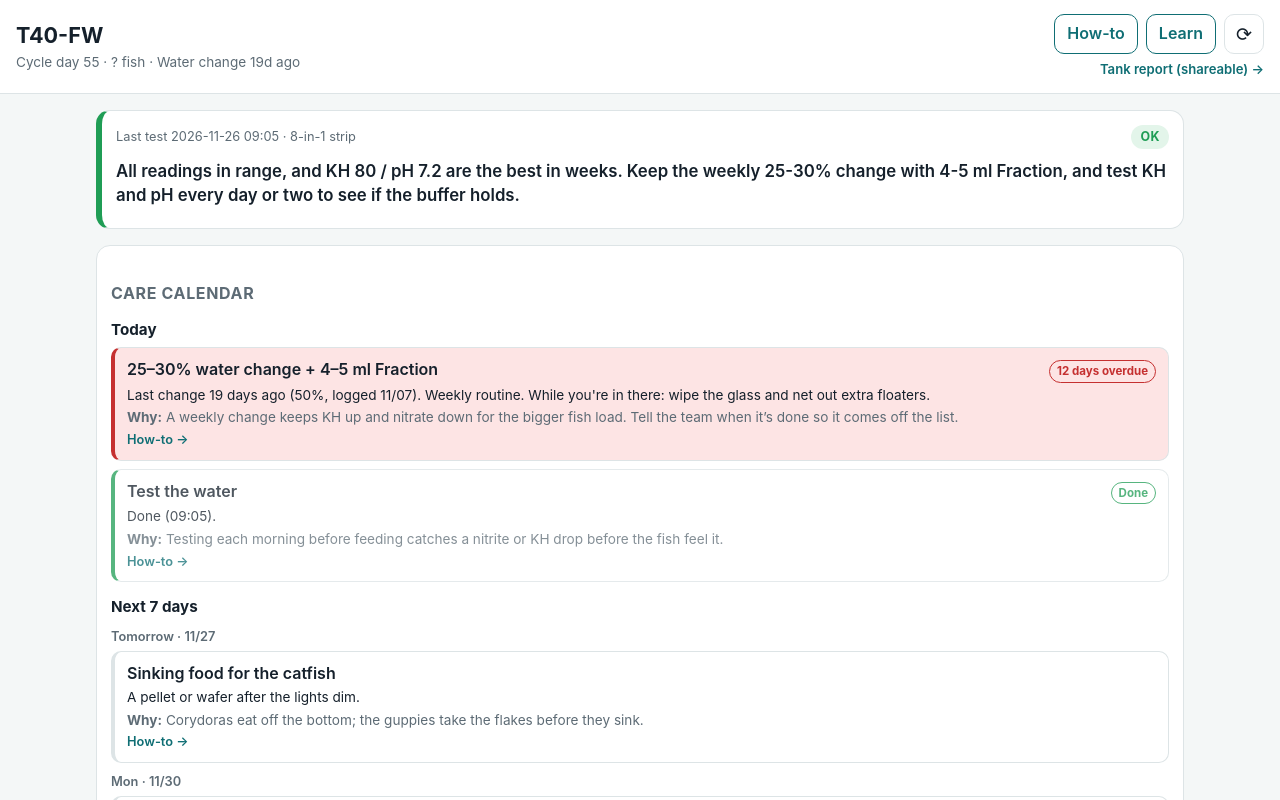
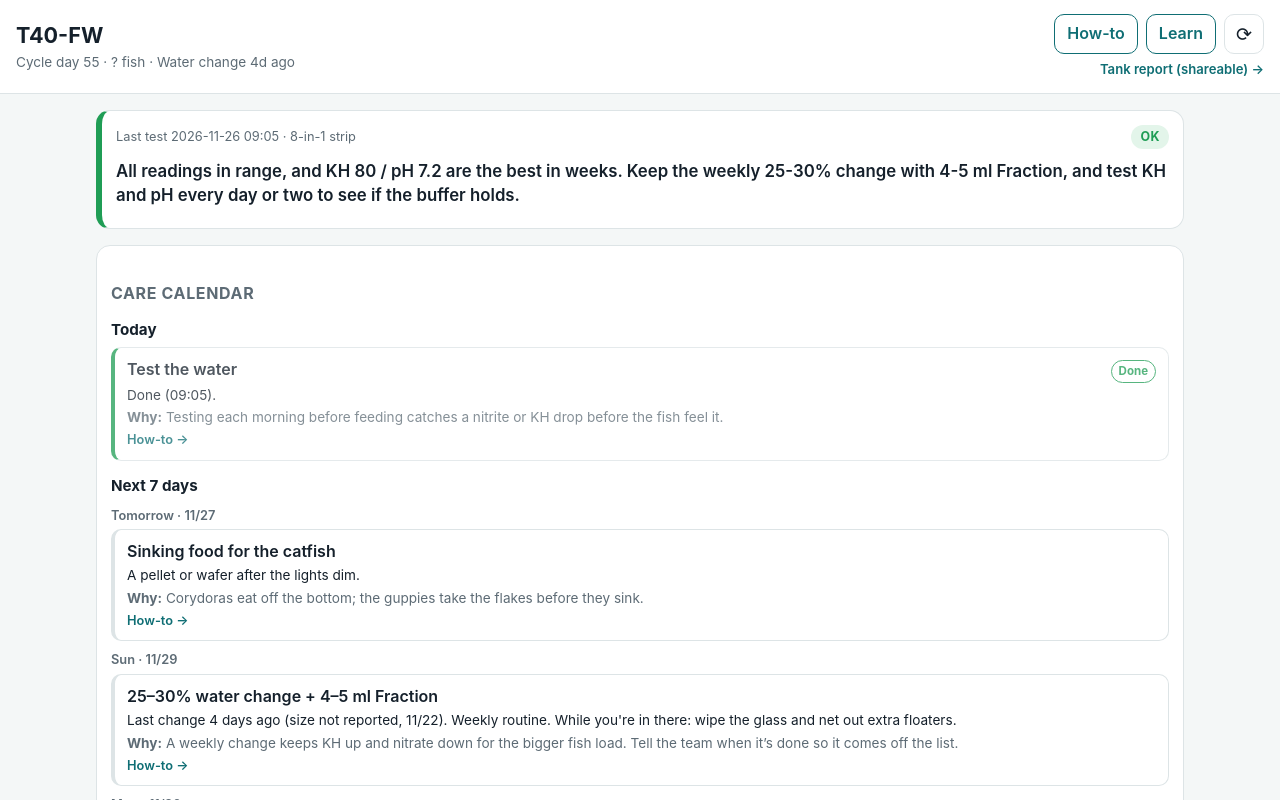
Before and after one commit to cartoticus/Tank-Manager, a plain HTML site: page index.html in a window 1280 px wide. Shown: the top 800 px of the page. Drawn offline with Linux system fonts and the light colour scheme.

Commit message:
v1.17: Care calendar counts reported water change 11/22; aragonite rinse counts from 11/22
Co-Authored-By: Claude Sonnet 5.5 <noreply@anthropic.com>
Claude-Session: https://claude.ai/code/session_01KNXiYNKocv6HhXwzVZodJC

```diff
--- a/app.js
+++ b/app.js
@@ -1,5 +1,5 @@
 'use strict';
-/* Tank Manager PWA v1.16
+/* Tank Manager PWA v1.17
  * Reads tank_water_log.csv (fixed 22-column schema) and journal.json, and shows status,
  * recommendation, latest readings (tap a tile for its detail card and 14-day trend),
  * the last 6 tests (now vs last), and the last 6 journal entries. #log and #journal show everything.
@@ -573,8 +573,8 @@ function render(data, sourceText) {
   const parts = [];
   if (last.cycle_day) parts.push(`Cycle day ${last.cycle_day}`);
   parts.push(fishless ? 'Fishless cycle' : `${last.fish_count || '?'} fish`);
-  const wc = recs.filter(r => num(r.water_change_pct) > 0);
-  parts.push(wc.length ? `Water change ${daysBetween(wc[wc.length - 1]._ts, Date.now())}d ago` : 'No water change logged');
+  const lwc = lastWaterChange(recs);
+  parts.push(lwc ? `Water change ${daysBetween(lwc._ts, Date.now())}d ago` : 'No water change logged');
   $('tankSub').textContent = parts.join(' · ');
 
   // Status + recommendation
@@ -791,7 +791,9 @@ const CARE = {
   fraction: '4–5 ml Fraction',  // treats the full 40 gal
   sinkingFoodDays: [1, 3, 5],   // Mon / Wed / Fri, for the corydoras
   rootTabsDue: '2027-01-07',    // ~3 months after the 2026-10-07 tabs
-  aragoniteStart: '2026-11-08', // aragonite sand bag went into the canister
+  aragoniteStart: '2026-11-22', // aragonite went into the filter (Sunday 11/22)
+  // Water changes Wayne reported that are not on a test row (size not given). Add the date here when one is reported outside a test.
+  extraChanges: ['2026-11-22'],
   aragoniteEveryDays: 35,       // rinse every 5 weeks
   lookAheadDays: 7
 };
@@ -805,6 +807,18 @@ function dayLabel(t, today) {
   if (n === 0) return `Today · ${md}`;
   if (n === 1) return `Tomorrow · ${md}`;
   return `${WD[d.getDay()]} · ${md}`;
+}
+
+/* Latest water change: the newest test row with water_change_pct, or a reported date in CARE.extraChanges, whichever is later.
+   Returns {_ts, date, pct} (pct is null when the size was not reported) or null. */
+function lastWaterChange(recs) {
+  const wc = recs.filter(r => num(r.water_change_pct) > 0);
+  let best = wc.length ? { _ts: wc[wc.length - 1]._ts, date: wc[wc.length - 1].date, pct: wc[wc.length - 1].water_change_pct } : null;
+  (CARE.extraChanges || []).forEach(d => {
+    const ts = new Date(`${d}T00:00`).getTime();
+    if (!best || dayStart(ts) > dayStart(best._ts)) best = { _ts: ts, date: d, pct: null };
+  });
+  return best;
 }
 
 /* Work out each job's due day. Returns [{due, title, detail, why, howto, done}] */
@@ -823,8 +837,7 @@ function careTasks(recs, now) {
   });
 
   // 2. Water change: weekly, or sooner when the latest test calls for one
-  const wc = recs.filter(r => num(r.water_change_pct) > 0);
-  const lastWc = wc.length ? wc[wc.length - 1] : null;
+  const lastWc = lastWaterChange(recs);
   const weekly = lastWc ? addDays(lastWc._ts, CARE.changeEveryDays) : today;
   const kh = num(last.kh_ppm), no2 = num(last.nitrite_ppm), nh3 = num(last.ammonia_ppm);
   const big = (kh != null && kh < 40) || (no2 != null && no2 >= 0.5) || (nh3 != null && nh3 >= 0.5);
@@ -836,7 +849,7 @@ function careTasks(recs, now) {
   const triggered = big || small;
   const due = triggered ? Math.min(weekly, lastDay) : weekly;
   const pct = big ? '50%' : triggered ? '25%' : '25–30%';
-  const since = lastWc ? `Last change ${dayDiff(lastWc._ts, today)} day${dayDiff(lastWc._ts, today) === 1 ? '' : 's'} ago (${lastWc.water_change_pct}%, logged ${lastWc.date.slice(5).replace('-', '/')}).` : 'No water change logged yet.';
+  const since = lastWc ? `Last change ${dayDiff(lastWc._ts, today)} day${dayDiff(lastWc._ts, today) === 1 ? '' : 's'} ago (${lastWc.pct != null ? lastWc.pct + '%' : 'size not reported'}, ${lastWc.date.slice(5).replace('-', '/')}).` : 'No water change logged yet.';
   out.push({
     due, done: false, howto: 'water-change', title: `${pct} water change + ${CARE.fraction}`,
     detail: `${since} ${triggered ? `The ${last.date.slice(5).replace('-', '/')} test calls for it (${reasons.join(', ')}).` : 'Weekly routine.'} While you're in there: wipe the glass and net out extra floaters.`,
--- a/index.html
+++ b/index.html
@@ -67,7 +67,7 @@
       <input id="fileInput" type="file" accept=".csv,text/csv" hidden>
     </label>
     <p id="source" class="muted small"></p>
-    <p class="muted small">App v1.16</p>
+    <p class="muted small">App v1.17</p>
   </footer>
 
   <div id="detail" class="sheet-wrap" hidden>
--- a/sw.js
+++ b/sw.js
@@ -1,7 +1,7 @@
 /* Tank Manager service worker — v1.12
  * App files: cache first (works offline). CSV, profile + journal JSON, photos, report: network first, cached copy when offline.
  * Bump CACHE when app files change so phones pick up the new version. */
-const CACHE = 'tank-manager-v1.16';
+const CACHE = 'tank-manager-v1.17';
 const SHELL = ['./', 'index.html', 'styles.css', 'app.js', 'manifest.webmanifest', 'icon.svg'];
 
 self.addEventListener('install', e => {
```
